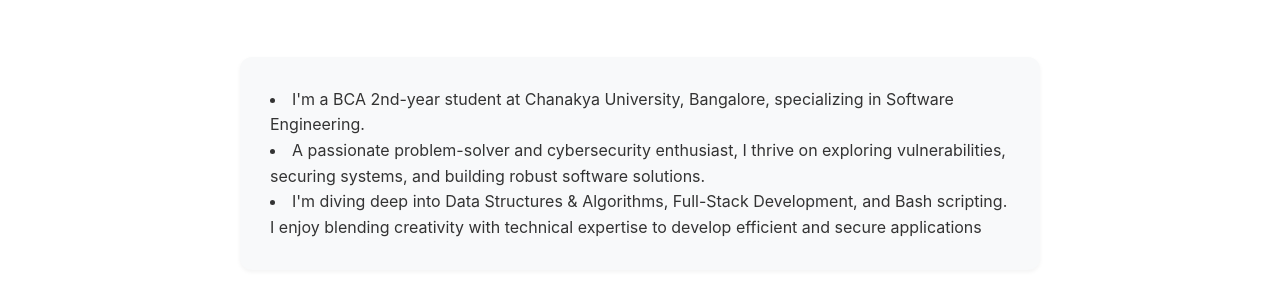
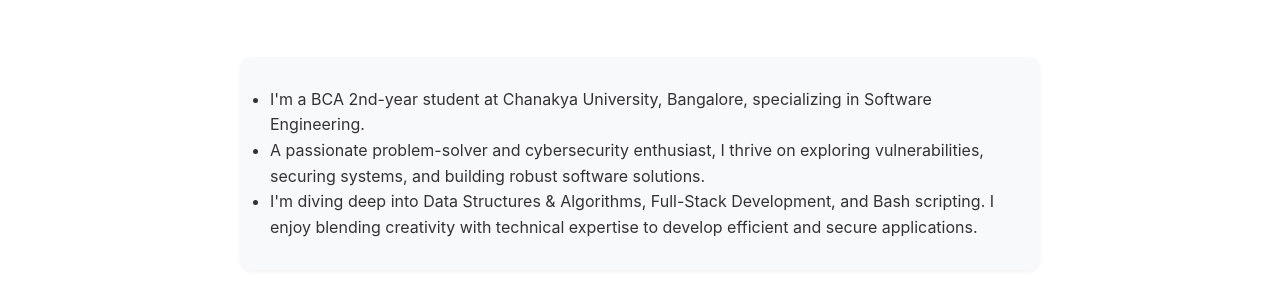
Before and after one commit to ANIMANxd/PORTFOLIO, a plain HTML site: page about.html in a window 1280 px wide. Shown: the part 308-615 px from the top of the page. Drawn offline with Linux system fonts and the light colour scheme.

Commit message:
update about.html

```diff
--- a/about.html
+++ b/about.html
@@ -12,7 +12,7 @@
         <div class="nav-links">
             <a href="index.html">Home</a>
             <a href="projects.html">Projects</a>
-        <a href="socials.html" >Connect</a>
+            <a href="socials.html">Connect</a>
             <a href="about.html" class="active">About</a>
         </div>
         <div class="menu-btn">
@@ -21,7 +21,6 @@
             <div class="bar"></div>
         </div>
     </nav>
-
 
     <section id="about" class="about">
         <div class="about-container">
@@ -33,9 +32,11 @@
             <div class="about-grid">
                 <div class="bio-section">
                     <div class="bio-card">
+                        <ul>
                             <li>I'm a BCA 2nd-year student at Chanakya University, Bangalore, specializing in Software Engineering.</li>
                             <li>A passionate problem-solver and cybersecurity enthusiast, I thrive on exploring vulnerabilities, securing systems, and building robust software solutions.</li>
-                    <li>I'm diving deep into Data Structures & Algorithms, Full-Stack Development, and Bash scripting. I enjoy blending creativity with technical expertise to develop efficient and secure applications</li>
+                            <li>I'm diving deep into Data Structures & Algorithms, Full-Stack Development, and Bash scripting. I enjoy blending creativity with technical expertise to develop efficient and secure applications.</li>
+                        </ul>
                     </div>
                 </div>
 
@@ -80,10 +81,10 @@
                         </div>
                     </div>
                 </div>
-
             </div>
         </div>
     </section>
+
     <footer>
         <div class="footer-content">
             <div class="footer-section">
@@ -104,8 +105,7 @@
             </div>
         </div>
         <p class="copyright">&copy; 2025 Aniruddha Bhide. All rights reserved.</p>
-    <p class="copyright"><b> Please ignore bugs and glitches, website under Development.</b></p>
-
+        <p class="copyright"><b>Please ignore bugs and glitches, website under Development.</b></p>
     </footer>
 
     <script src="script.js"></script>
```
Lines whose indentation alone changed are shown as unchanged.
